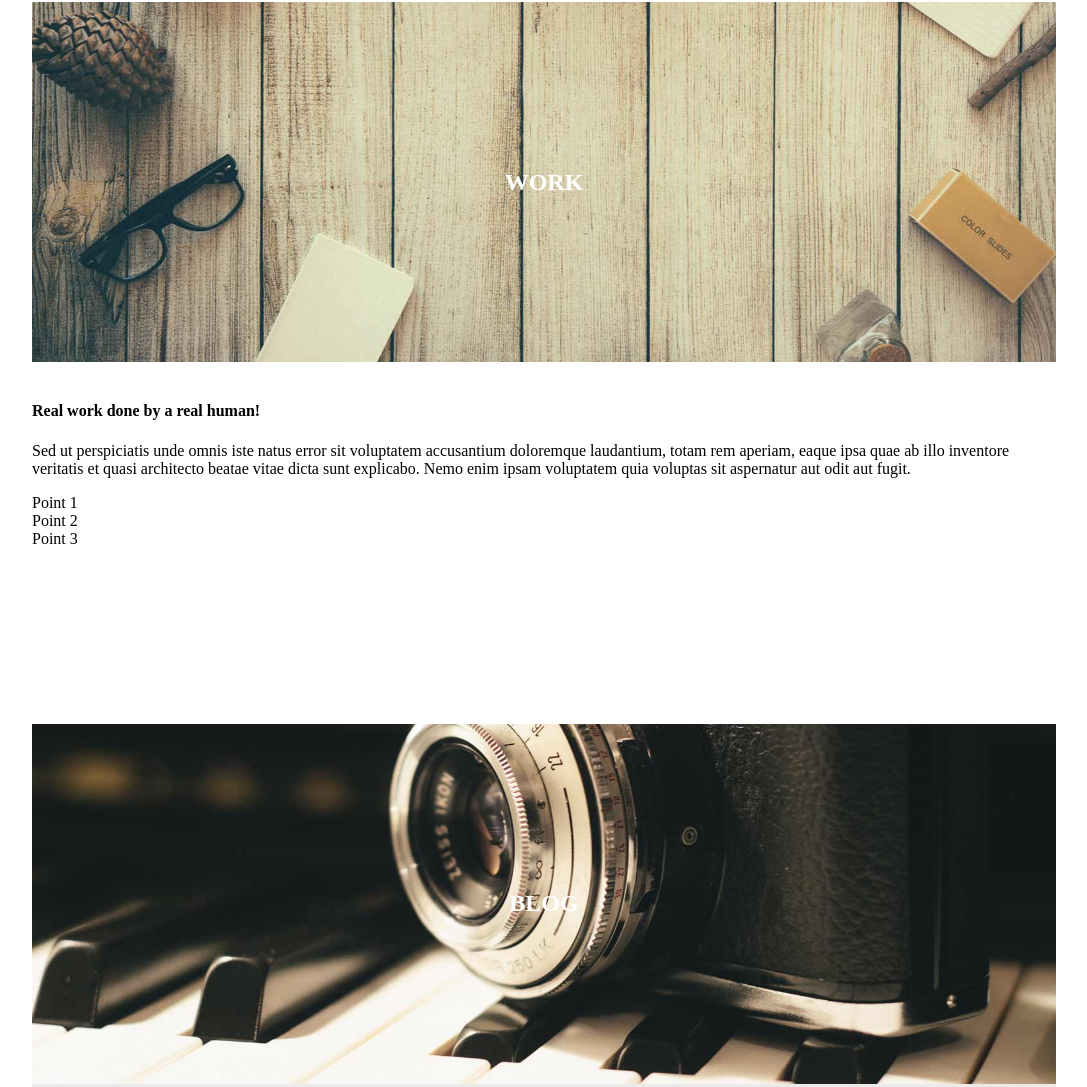
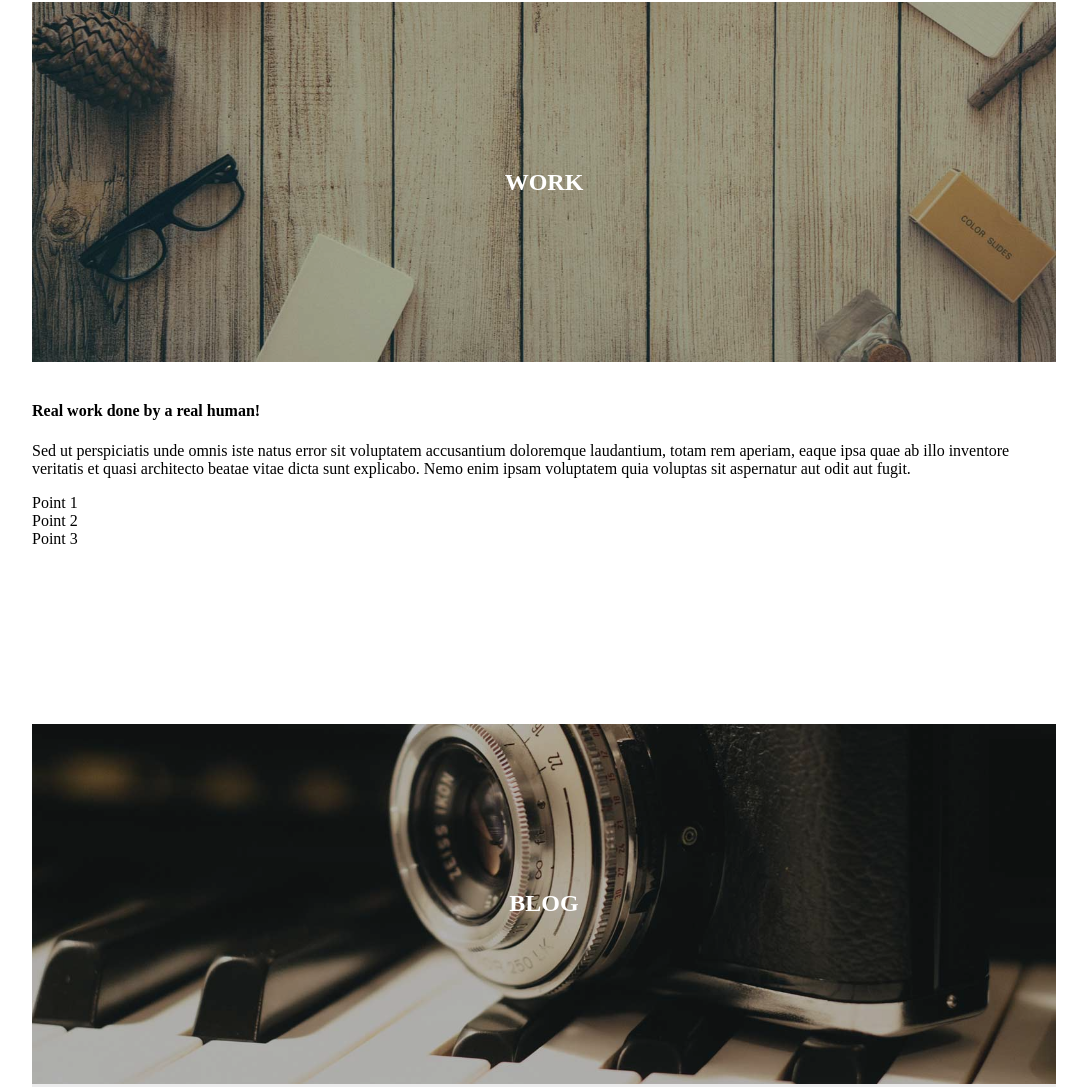
Before and after one commit to mikeybkats/cf-portfolio, a plain HTML site: page index.html in a window 1280 px wide. Shown: the part 801-1888 px from the top of the page, without its empty margins (96-1183 px from the left). Drawn offline with nearby package versions, Linux system fonts and the light colour scheme; files whose address does not match are found by name.

Commit message:
image background darkening overlay added

```diff
--- a/index.html
+++ b/index.html
@@ -50,7 +50,7 @@
 
         <section class="page-content about-section" id="about">
           <div class="image-box about-image">
-            <h2 class="about-title">Michael Barakat Portfolio Time</h2>
+            <div class="imageOverlay"><h2 class="about-title">Michael Barakat Portfolio Time</h2></div>
           </div>
 
           <div class="text-box">
@@ -61,7 +61,7 @@
 
         <section class="page-content work-section" id="work">
           <div class="image-box work-image">
-            <div><h2>WORK</h2></div>
+            <div class="imageOverlay"><h2>WORK</h2></div>
           </div>
 
           <div class="text-box">
@@ -78,7 +78,8 @@
       <section id="blog" class="page-content">
         <div class="work-section">
           <div class="overlay image-box blog">
-            <h2>BLOG</h2>
+            <div class="imageOverlay"><h2>BLOG</h2>
+            </div>
           </div>
         </div>
 
@@ -88,7 +89,9 @@
 
         <section class="page-content contact-section" id="contact">
           <div class="image-box contact contact-image">
-            <h2>CONTACT</h2>
+            <div class="imageOverlay">
+              <h2>CONTACT</h2>
+            </div>
           </div>
           <div class="text-box">
 
--- a/styles/layout.css
+++ b/styles/layout.css
@@ -91,6 +91,15 @@
     line-height: 0px;
 }
 
+.imageOverlay {
+  background: rgba(0, 0, 0, 0.3);
+  width: 100%;
+  height: 100%;
+  display: flex;
+  align-items: center;
+  justify-content: center;
+  align-content: center;
+}
 
 /* -------------media queries---------- */
 @media screen and (min-width:690px){
```
